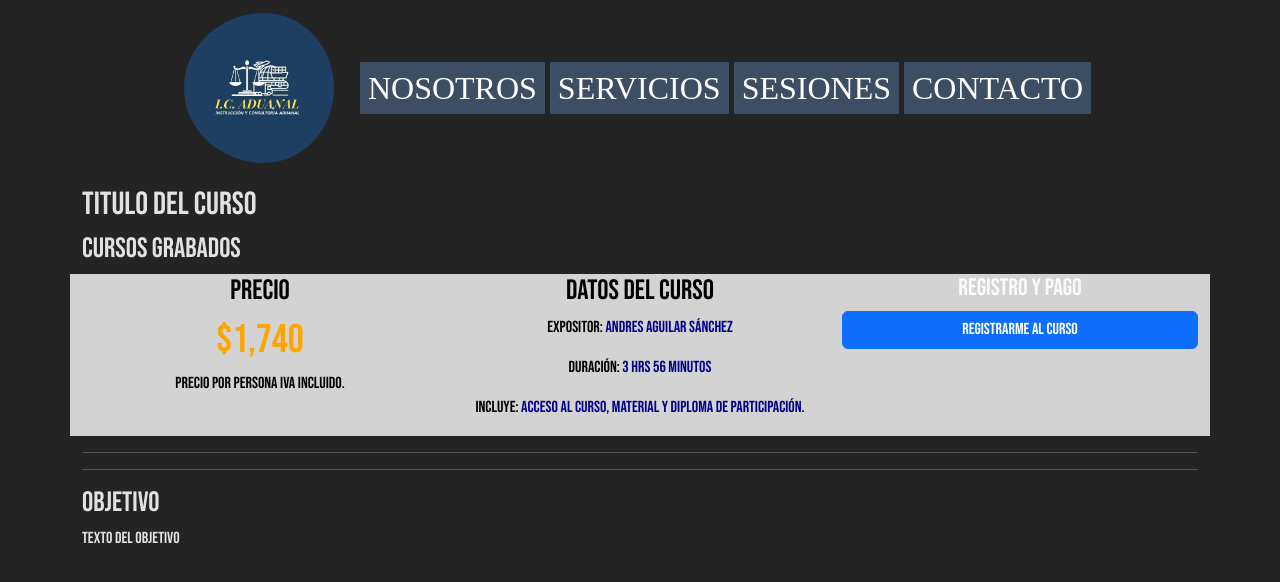
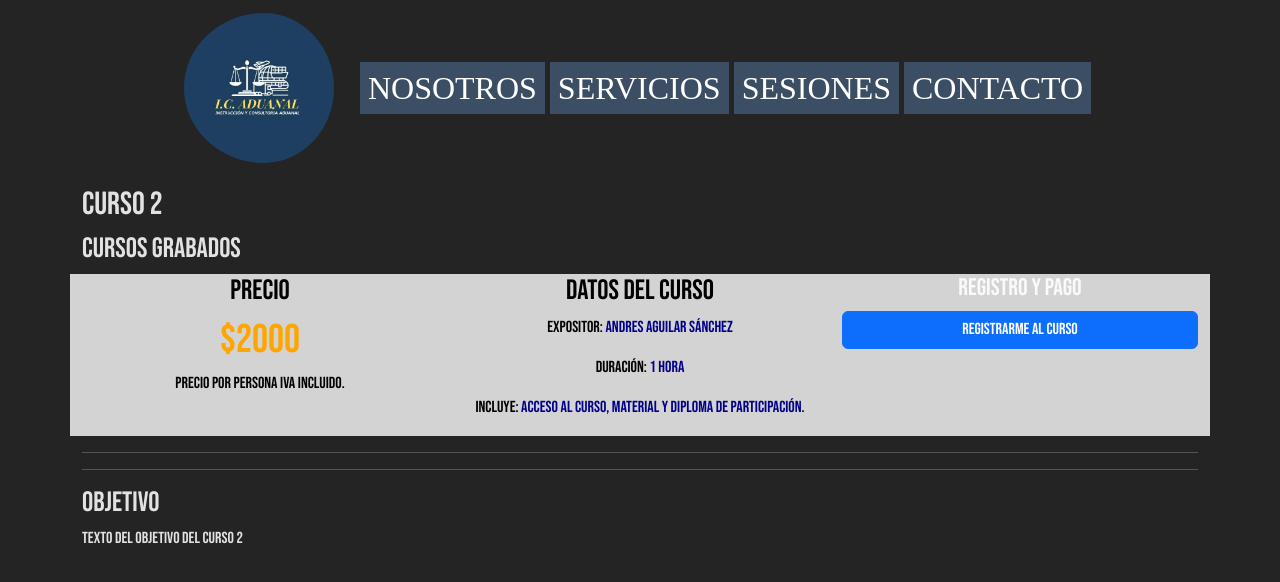
Before and after one commit to Darkk3n/CustomsConsultancy, a React (Vite) app in the folder CustomsConsultancy.Web/: page /courses/1 in a window 1280 px wide. Shown: the top 582 px of the page. Built offline with nearby package versions, Linux system fonts and the light colour scheme; a web font is replaced by a local one.

Commit message:
Added mock courses for data display

```diff
--- /dev/null
+++ b/CustomsConsultancy.Web/src/Models/CourseData.ts
@@ -0,0 +1,7 @@
+export interface CourseData {
+   id: number;
+   title: string;
+   price: number;
+   duration: string;
+   objective: string;
+}
--- a/CustomsConsultancy.Web/src/components/Courses/Course.tsx
+++ b/CustomsConsultancy.Web/src/components/Courses/Course.tsx
@@ -1,12 +1,53 @@
+import { useEffect, useMemo, useState } from 'react';
 import { Button, Col, Container, Row } from 'react-bootstrap';
+import { useParams } from 'react-router-dom';
+import { CourseData } from '../../Models/CourseData';
 import './Course.css';
 export const Course = () => {
-   // const { courseId } = useParams();
+   const mockData: CourseData[] = useMemo(() => {
+      return [
+         {
+            id: 0,
+            title: 'Curso 1',
+            price: 1000,
+            duration: '2 horas',
+            objective: 'Texto del Objetivo del curso 1'
+         },
+         {
+            id: 1,
+            title: 'Curso 2',
+            price: 2000,
+            duration: '1 hora',
+            objective: 'Texto del Objetivo del curso 2'
+         },
+         {
+            id: 2,
+            title: 'Curso 3',
+            price: 3500,
+            duration: '3 horas',
+            objective: 'Texto del Objetivo del curso 3'
+         },
+         {
+            id: 3,
+            title: 'Curso 3',
+            price: 1200,
+            duration: '1 hora',
+            objective: 'Texto del Objetivo del curso 3'
+         },
+      ]
+   }, [])
+   const [selectedCourse, setSelectedCourse] = useState<CourseData>()
+   const { courseId } = useParams();
+   useEffect(() => {
+      const parsedCoursedId = Number(courseId)
+      //Use fetch here instead when the API project exists
+      setSelectedCourse(mockData[parsedCoursedId]);
+   }, [courseId, mockData])
 
    return (
       <>
          <Container>
-            <h2 style={{ textAlign: 'justify' }}>Titulo del Curso</h2>
+            <h2 style={{ textAlign: 'justify' }}>{selectedCourse?.title}</h2>
             <h3 style={{ textAlign: 'justify' }}>Cursos Grabados</h3>
          </Container>
          <Container style={{ backgroundColor: 'lightGray' }}>
@@ -14,7 +55,7 @@ export const Course = () => {
                <Col md={4}>
                   <div className='flex-display'>
                      <h3 className='regular-text'>Precio</h3>
-                     <h1 className='emphazised-text'>$1,740</h1>
+                     <h1 className='emphazised-text'>${selectedCourse?.price}</h1>
                      <p className='regular-text'>Precio por persona IVA incluido.</p>
                   </div>
                </Col>
@@ -22,7 +63,7 @@ export const Course = () => {
                   <div className='flex-display'>
                      <h3 className='regular-text'>Datos del Curso</h3>
                      <p className='bolded'>Expositor: <span className='regular-text-lighter'>Andres Aguilar Sánchez</span></p>
-                     <p className='bolded'>Duración: <span className='regular-text-lighter'>3 hrs 56 minutos</span></p>
+                     <p className='bolded'>Duración: <span className='regular-text-lighter'>{selectedCourse?.duration}</span></p>
                      <p className='bolded'>Incluye: <span className='regular-text-lighter'>Acceso al curso, material y diploma de participación.</span></p>
                   </div>
                </Col>
@@ -40,7 +81,7 @@ export const Course = () => {
          </Container>
          <Container>
             <h3 style={{ textAlign: 'justify' }}>Objetivo</h3>
-            <p style={{ textAlign: 'justify' }}>Texto del objetivo</p>
+            <p style={{ textAlign: 'justify' }}>{selectedCourse?.objective}</p>
          </Container>
       </>
    )
```
